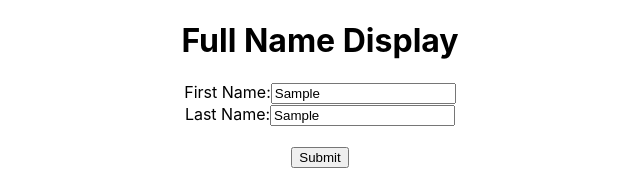
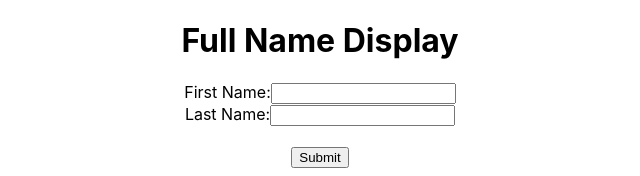
Before and after one commit to slater19/FullNameDisplay, a React (Create React App) app: page / in a window 1280 px wide. Both pictures are taken after typing "Sample", "Sample" into the empty fields and a click on the button "Submit". Shown: the top 176 px of the page, without its empty margins (320-960 px from the left). Built offline with nearby package versions, Linux system fonts and the light colour scheme.

Commit message:
Created twitter markup project3

```diff
--- a/src/FULLNAMEDISPLAY.js
+++ b/src/FULLNAMEDISPLAY.js
@@ -20,6 +20,8 @@ const Fullnamedisplay = () => {
 
     event.preventDefault();
     setFull(first + ' ' + last);
+    setFirst("")
+    setLast("")
   }
 
 
@@ -28,28 +30,23 @@ const Fullnamedisplay = () => {
     <>
         <h1>Full Name Display</h1>
 
-        <form id="form-id" >
+        <form id="form-id"onSubmit={handleSubmit} >
         <div>
         <span >First Name:</span>
-        <input type="text"           value={first}
-                  onChange={handleFirst}
-
-          required
-        ></input></div>
+        <input type="text" value={first} onChange={handleFirst} required/>
+        </div>
         <div >
         <span >Last Name:</span>
-        <input type="text"            value={last}
-                  onChange={handleLast}
-
-        required></input></div >
+        <input type="text"  value={last} onChange={handleLast} required/></div >
 
 
         <br/>
-        <button type='submit' onClick={handleSubmit}>
+        <button type='submit' >
         Submit
-        </button></form>
+        </button>
+        </form>
         <br/>
-        {first.length>0 && last.length>0 && full.length>0?<p>Full Name:{full}</p>:""}
+        {full.length>0?<p>Full Name:{full}</p>:""}
 
 
         </>
```
